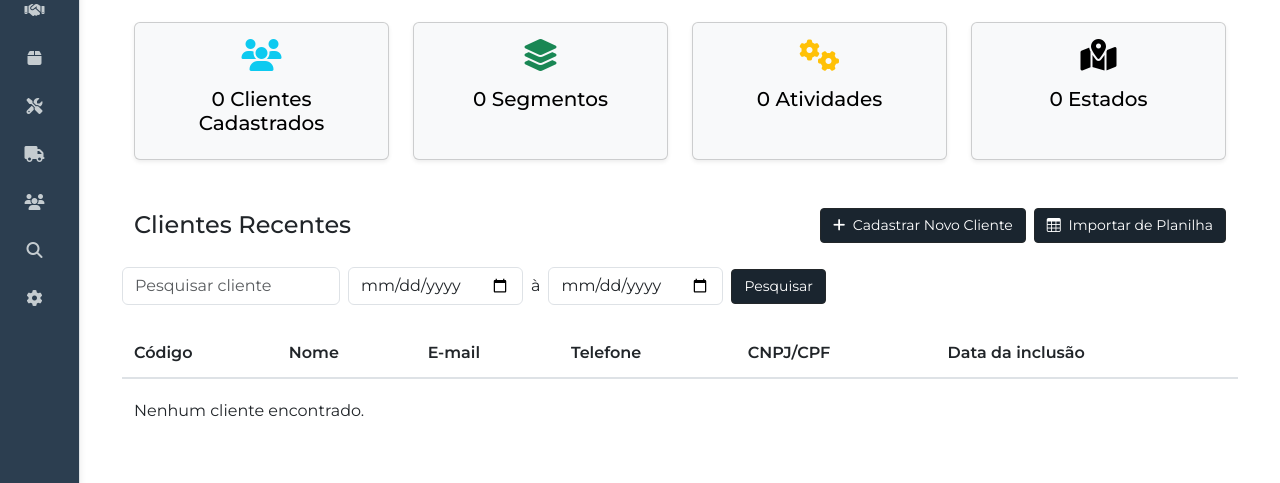
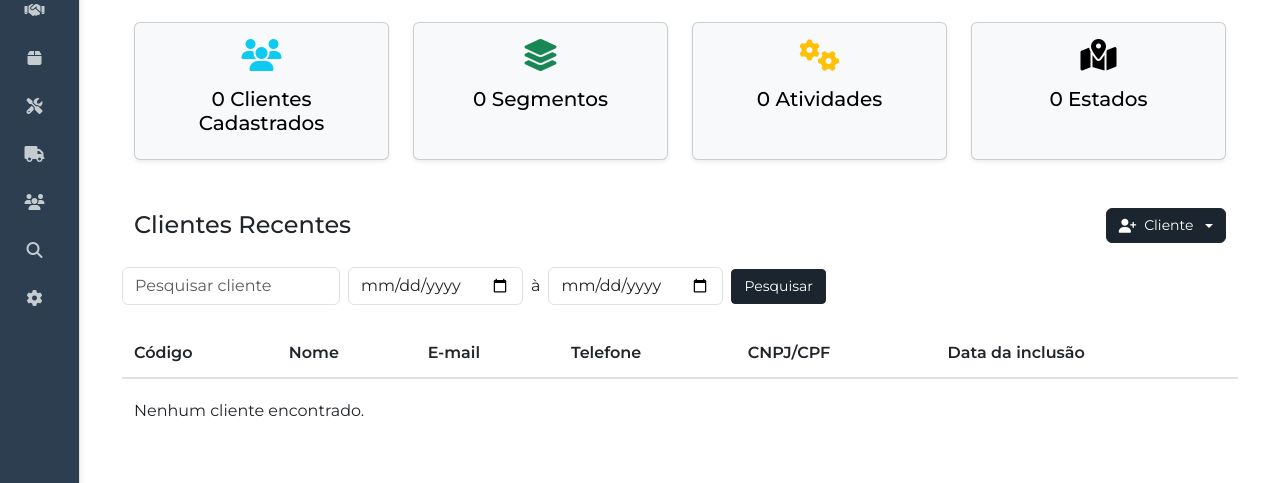
Before and after one commit to Arthurtrin/Sistema-OS, a Django app: page /pt-br/clientes/clientes/ in a window 1280 px wide. Shown: the part 128-611 px from the top of the page. Run offline with Django 5.2, Linux system fonts and the light colour scheme; the visitor is signed in with stand-in values (Sample User, id 1); data that the repository does not hold is empty.

Commit message:
corrigindo funcionalidades

```diff
--- a/clientes/templates/clientes/clientes.html
+++ b/clientes/templates/clientes/clientes.html
@@ -102,9 +102,23 @@
         transform: scale(1.05);
         box-shadow: 0 0.5rem 1rem rgba(0,0,0,0.15);
     }
-.modal {
-  z-index: 1100 !important;
-}
+    .modal {
+      z-index: 1100 !important;
+    }
+
+    .dropdown-menu{
+      background-color: #1a252f;
+    }
+    .dropdown-menu .dropdown-item{
+      background-color: #1a252f;
+      color: #fff;
+    }
+    .dropdown-menu .dropdown-item:hover{
+      background-color: #fffdfd7c;
+      color: white;
+    }
+
+
 
 </style>
 
@@ -159,15 +173,24 @@
 
     <div class="d-flex justify-content-between align-items-center mb-3">
       <h4 class="mb-0">Clientes Recentes</h4>
-      <div class="d-flex gap-2 ms-auto">
-        <a href="{% url 'clientes:cadastrar_clientes' %}" class="btn btn-dark-custom btn-sm">
-          <i class="fas fa-plus me-1"></i> Cadastrar Novo Cliente
-        </a>
-        <!-- Botão para abrir modal -->
-        <button type="button" class="btn btn-dark-custom btn-sm" data-bs-toggle="modal" data-bs-target="#uploadPlanilhaModal">
-          <i class="bi bi-table me-1"></i> Importar de Planilha
+      <div class="dropdown ms-auto">
+        <button class="btn btn-dark-custom dropdown-toggle d-flex align-items-center gap-2" type="button" id="clienteDropdown" data-bs-toggle="dropdown" aria-expanded="false">
+          <i class="fas fa-user-plus"></i> Cliente
         </button>
+        <ul class="dropdown-menu dropdown-menu-end shadow-sm border-0" aria-labelledby="clienteDropdown">
+          <li>
+            <a class="dropdown-item d-flex align-items-center gap-2" href="{% url 'clientes:cadastrar_clientes' %}">
+              <i class="fas fa-plus text-white"></i> Cadastrar Cliente
+            </a>
+          </li>
+          <li>
+            <button type="button" class="dropdown-item d-flex align-items-center gap-2" data-bs-toggle="modal" data-bs-target="#uploadPlanilhaModal">
+              <i class="bi bi-table text-white"></i> Importar de Planilha
+            </button>
+          </li>
+        </ul>
       </div>
+
     </div>
     <div class="modal fade" id="uploadPlanilhaModal" tabindex="-1" aria-labelledby="uploadPlanilhaModalLabel" aria-hidden="true">
       <div class="modal-dialog">
```
Also changed, not shown: 1 other file.
